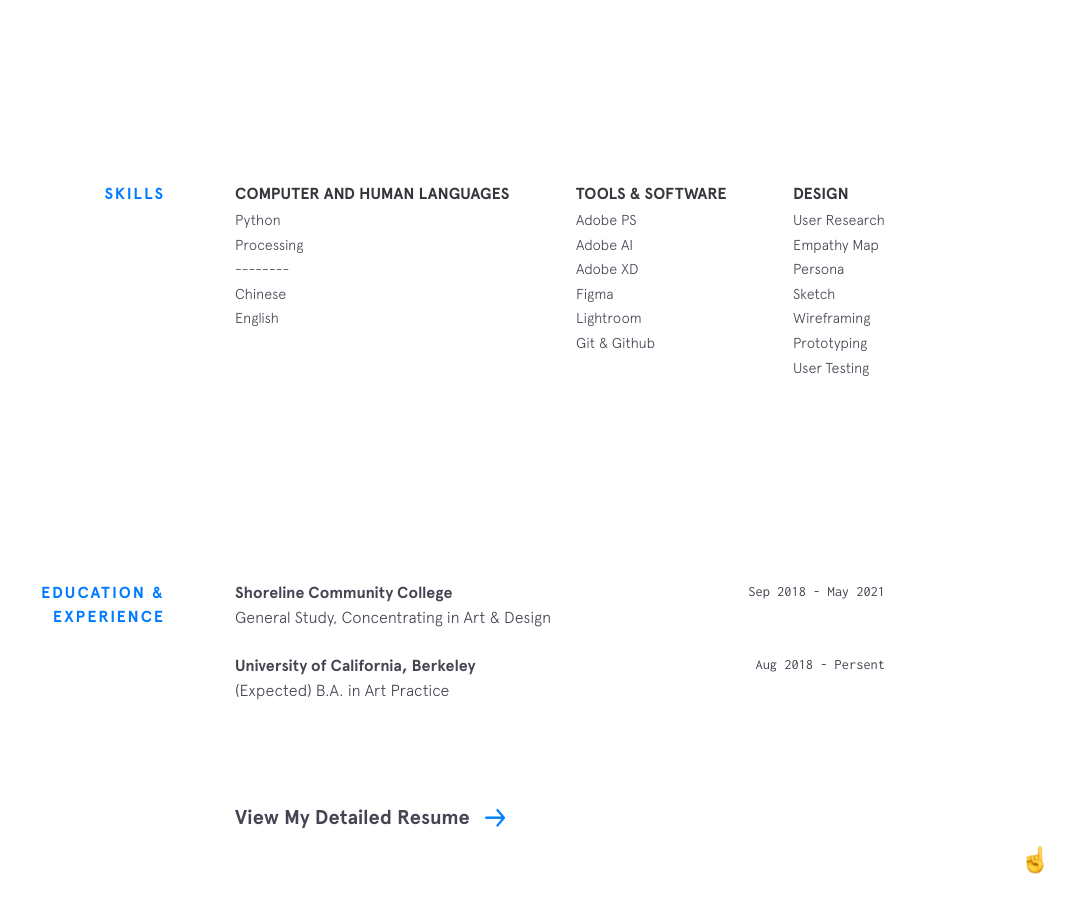
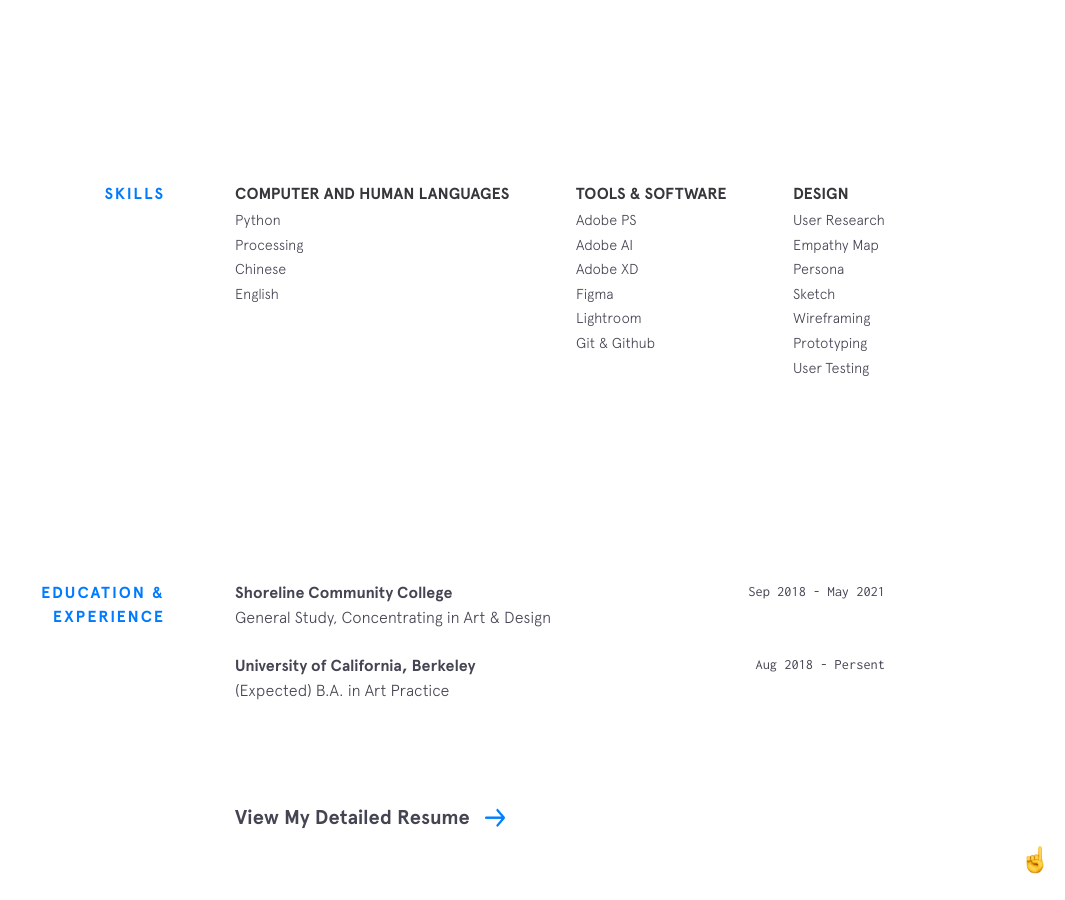
Before and after one commit to SylGaw/SylGaw.github.io, a Jekyll site: the page built from index.html, in a window 1280 px wide and 900 px high, scrolled down 1339 px. Shown: the whole window, without its empty margins (215-1280 px from the left). Built offline with Jekyll 4.4.1, drawn with Linux system fonts in a browser that asks for light colours; nearby versions of some CDN libraries.

Commit message:
personalize

```diff
--- a/_data/skills.yml
+++ b/_data/skills.yml
@@ -1,7 +1,7 @@
 languages:
   - item: Python
   - item: Processing
-  - item: --------
+  - item:
   - item: Chinese
   - item: English
 
```
